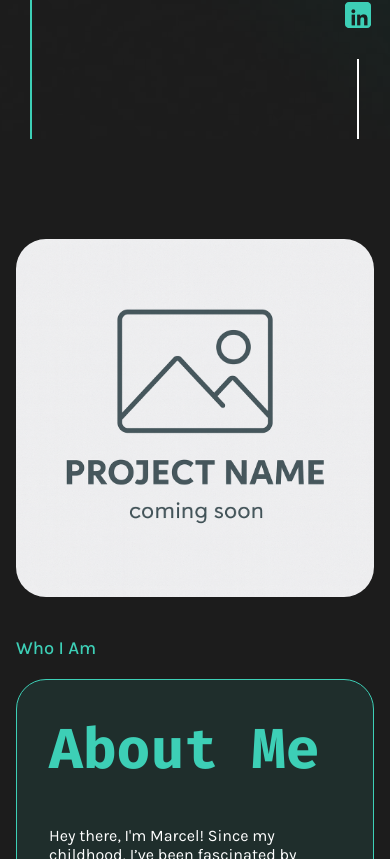
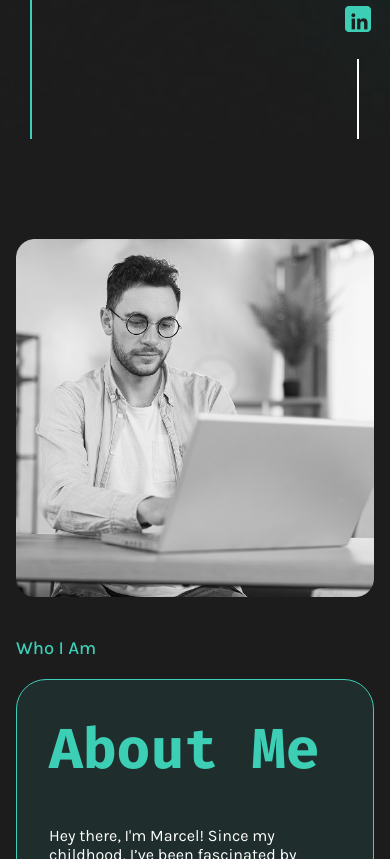
Before and after one commit to Marcel-Goehn/Portfolio, an Angular app: page / in a window 390 px wide. Shown: the part 705-1564 px from the top of the page. Built offline with nearby package versions, Linux system fonts and the light colour scheme.

Commit message:
fixed image position in the about me section

```diff
--- a/src/app/portfolio-page/about-me/about-me.component.html
+++ b/src/app/portfolio-page/about-me/about-me.component.html
@@ -1,16 +1,20 @@
 <section>
     <div class="container">
         <div class="flex-container">
-            <img src="assets/img/about-me/dummy.png" alt="An image of myself">
+            <div class="image-container">
+                <img src="assets/img/about-me/Photo.png" alt="An image of myself">
+            </div>
             <div>
                 <h4 class="karla">Who I Am</h4>
                 <app-card>
                     <h3 class="fira">About Me</h3>
-                    <p class="karla header-paragraph">Hey there, I'm Marcel! Since my childhood, I’ve been fascinated by computers and video games –
+                    <p class="karla header-paragraph">Hey there, I'm Marcel! Since my childhood, I’ve been fascinated by
+                        computers and video games –
                         today, I bring my own applications and solutions to life through code.</p>
                     <div class="paragraph-container">
                         <img src="assets/img/about-me/location.svg" alt="An icon to represent the location">
-                        <p class="karla">Currently living in Aurich, Germany. I'm open to work remotely and at the companys office.
+                        <p class="karla">Currently living in Aurich, Germany. I'm open to work remotely and at the
+                            companys office.
                         </p>
                     </div>
                     <div class="paragraph-container mt-4">
@@ -20,7 +24,8 @@
                     </div>
                     <div class="paragraph-container mt-4">
                         <img src="assets/img/about-me/quality.svg" alt="A checkmark icon">
-                        <p class="karla">As a creative and analytical team player, I like to get challenged with complex problems to learn from them and to further expand my expertise as a Software developer.</p>
+                        <p class="karla">As a creative and analytical team player, I like to get challenged with complex
+                            problems to learn from them and to further expand my expertise as a Software developer.</p>
                     </div>
                 </app-card>
             </div>
--- a/src/app/portfolio-page/about-me/about-me.component.scss
+++ b/src/app/portfolio-page/about-me/about-me.component.scss
@@ -10,23 +10,17 @@ section {
 }
 
 .flex-container {
-    @include dFlex($jc: space-between, $g: 6rem, $ai: flex-start);
+    @include dFlex($jc: space-between, $g: 2.5rem, $ai: flex-start);
     padding-top: 15.125rem;
     padding-bottom: 10.375rem;
-
-    >img {
-        flex: 1;
-        border-radius: 30px;
-        // width: 568px;
-        height: 452px;
-        object-fit: cover;
-        object-position: center;
-        transform: translateY(-98px);
-    }
 
     >div {
         flex: 1;
     }
+}
+
+.image-container {
+    transform: translateY(-98px);
 }
 
 h4 {
@@ -61,6 +55,7 @@ p {
         height: 32px;
         width: 32px;
     }
+
     transform: translateX(-15px);
 
     >p {
@@ -81,10 +76,15 @@ p {
     .flex-container {
         flex-direction: column;
         padding-block: 6.25rem;
-        gap: 2.5rem;
+    }
 
-        >img {
-            transform: translateY(0);
-        }
+    .image-container {
+        transform: translateY(0);
     }
 }
+
+@media (max-width: 768px) {
+    .flex-container {
+        align-items: center;
+    }
+}
--- a/src/mixins.scss
+++ b/src/mixins.scss
@@ -8,7 +8,7 @@
 @mixin container() {
     margin-inline: auto;
     padding-inline: 6rem;
-    max-width: 1920px;
+    max-width: 1440px;
     width: 100%;
 
     @media (max-width: 768px) {
--- a/src/styles.scss
+++ b/src/styles.scss
@@ -19,6 +19,7 @@ body {
 img, picture {
     max-width: 100%;
     height: auto;
+    display: block;
 }
 
 a {
```
Also changed, not shown: src/assets/img/about-me/Photo.png (added), src/assets/img/about-me/dummy.png (deleted).
